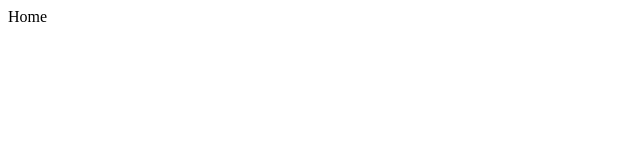
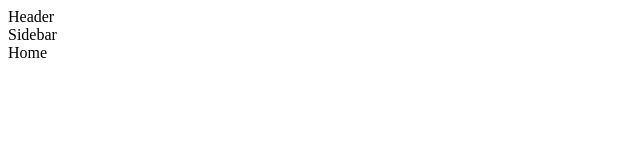
Before and after one commit to ShaileshGodghase/Youtube-Clone, a React (Vite) app: page / in a window 1280 px wide. Shown: the top 160 px of the page, without its empty margins (0-640 px from the left). Built offline with nearby package versions, Linux system fonts and the light colour scheme.

Commit message:
Created Basic Applayout

```diff
--- a/src/App.tsx
+++ b/src/App.tsx
@@ -5,6 +5,7 @@ import { BrowserRouter, Route, Routes } from "react-router-dom";
 import Home from "./components/Home/Home";
 import { Suspense } from "react";
 import Loader from "./components/Loader/Loader";
+import HomeLayout from "./components/Layout/HomeLayout";
 
 function App() {
   return (
@@ -13,7 +14,9 @@ function App() {
         <Suspense fallback={<Loader />}>
           <BrowserRouter>
             <Routes>
-              <Route index element={<Home />} />
+              <Route path="/" element={<HomeLayout />}>
+                <Route index element={<Home />} />
+              </Route>
             </Routes>
           </BrowserRouter>
         </Suspense>
--- /dev/null
+++ b/src/components/Header/Header.tsx
@@ -0,0 +1,5 @@
+function Header() {
+  return <div>Header</div>;
+}
+
+export default Header;
--- /dev/null
+++ b/src/components/Layout/HomeLayout.tsx
@@ -0,0 +1,15 @@
+import { Outlet } from "react-router-dom";
+import Header from "../Header/Header";
+import Sidebar from "../Sidebar/Sidebar";
+
+export default function HomeLayout() {
+  return (
+    <>
+      <section>
+        <Header />
+        <Sidebar />
+        <Outlet />
+      </section>
+    </>
+  );
+}
--- /dev/null
+++ b/src/components/Sidebar/Sidebar.tsx
@@ -0,0 +1,5 @@
+function Sidebar() {
+  return <div>Sidebar</div>;
+}
+
+export default Sidebar;
```
